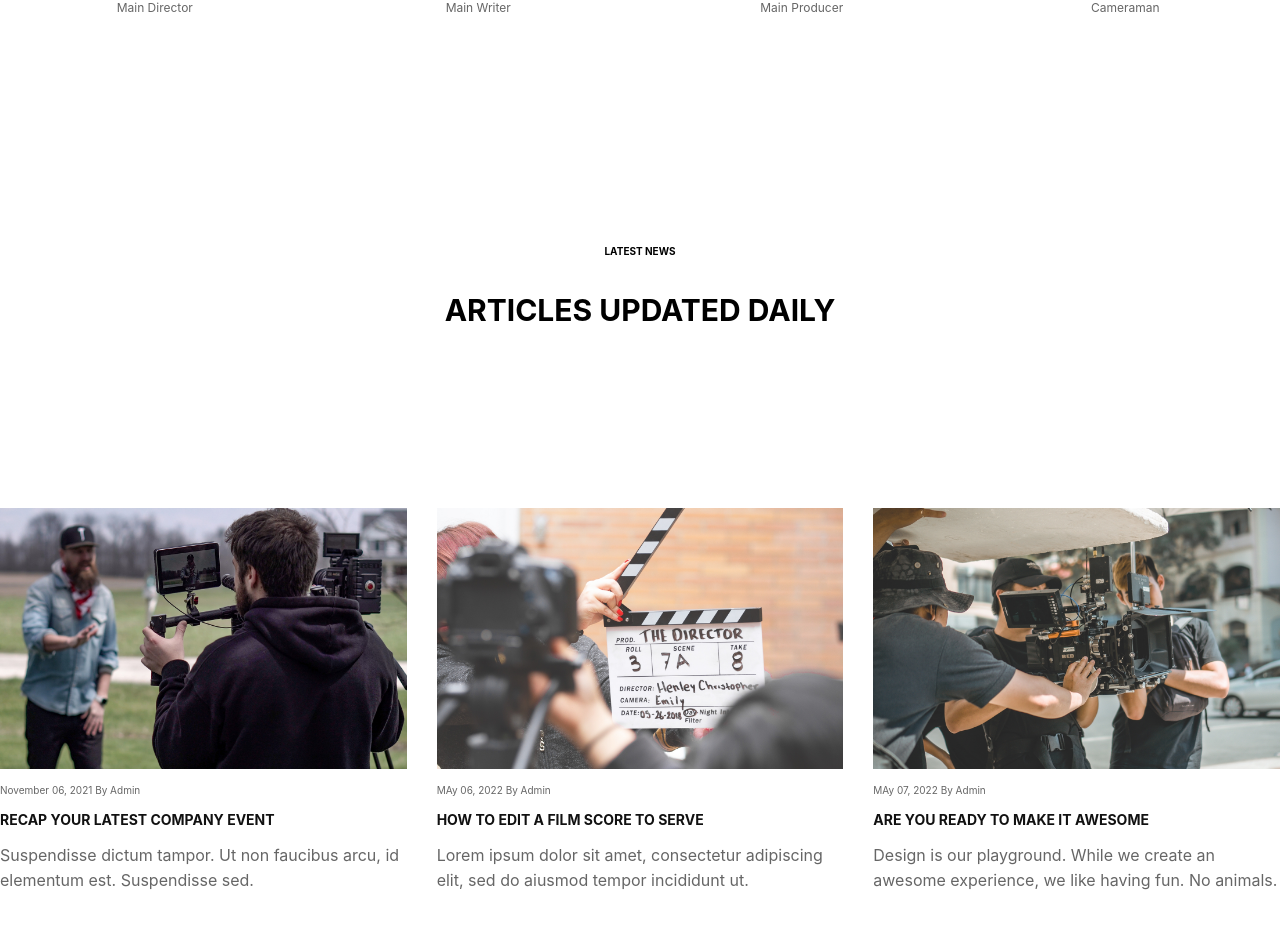
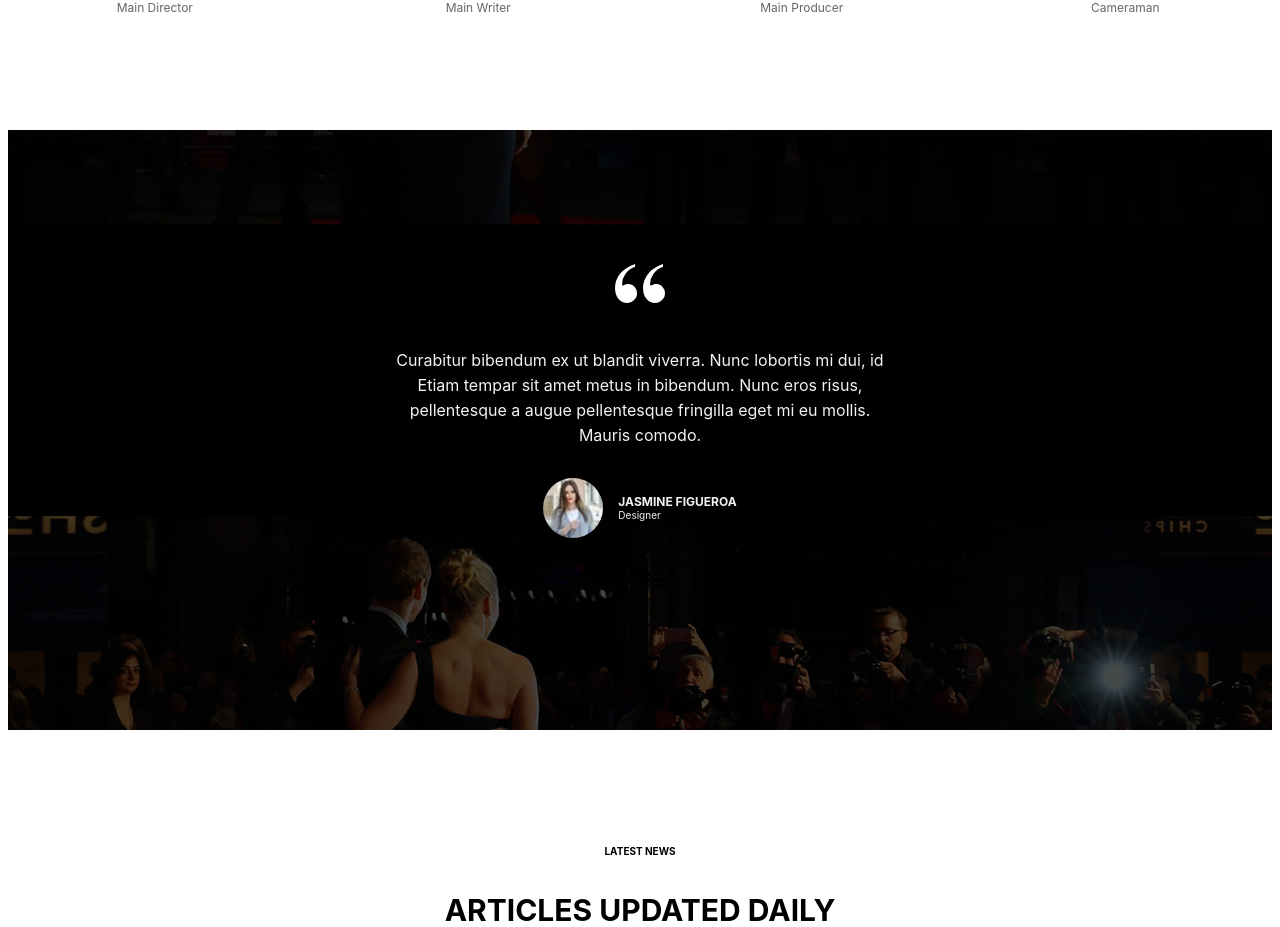
Before and after one commit to Mario-Arista/proj-html-vuejs, a Vue app: page / in a window 1280 px wide. Shown: the part 4417-5344 px from the top of the page. Built offline with nearby package versions, Linux system fonts and the light colour scheme.

Commit message:
section with quote almost done

```diff
--- a/src/components/Sections/SectionQuotes.vue
+++ b/src/components/Sections/SectionQuotes.vue
@@ -9,12 +9,113 @@ export default {
 
 <template>
 
+    <section class="container-fluid">
+
+        <div class="row-quote">
+
+            <div class="quote">
+
+                <img class="quote-icon" src="/img/quote-icon.svg" alt="icona quote">
+                <p>Curabitur bibendum ex ut blandit viverra. Nunc lobortis mi dui, id Etiam tempar sit amet metus in bibendum. Nunc eros risus, pellentesque a augue pellentesque fringilla eget mi eu mollis. Mauris comodo.</p>
+                <div class="single-partner">
+                    <img src="/img/quote-img-1.jpg" alt="Foto di Jasmine Figueroa">
+                    <div class="info-partner">
+                        <div class="name-partner">Jasmine Figueroa</div>
+                        <div class="position-partner">Designer</div>
+                    </div>
+
+                </div>
+                <div class="icon-to-change">
+                        <img src="/img/icon-hamburger.svg" alt="">
+                        <img src="/img/icon-hamburger.svg" alt="">
+                        <img src="/img/icon-hamburger.svg" alt="">
+                </div>
+            </div>
+
+        </div>
+
+    </section>
 
 
 </template>
 
-<style lang="scss" scoped>
+<style lang="scss">
+
+@use '../../style/variables.scss' as *;
 
 
+.row-quote {
+    display: flex;
+    align-items: center;
+    justify-content: center;
 
+    width: 100%;
+
+    height: 600px;
+
+    background-image: url('/img/quote-background.jpg');
+    background-size: cover;
+
+    background-position-y: 240px;
+    background-position-x: 100px;
+
+    .quote {
+        display: flex;
+        flex-direction: column;
+        align-items: center;
+        justify-content: center;
+
+        max-width: 40%;
+        color: $secondary_white;
+
+        .quote-icon {
+            width: 50px;
+            filter: invert(1.85);
+            padding-bottom: 45px;
+        }
+
+        p {
+            text-align: center;
+            padding-bottom: 30px;
+            line-height: 25px;
+
+        }
+
+        .single-partner {
+            display: flex;
+            align-items: center;
+            gap: 15px;
+            padding-bottom: 30px;
+
+            img {
+                width: 60px;
+                height: 60px;
+                border-radius: 50%;
+            }
+            .info-partner {
+
+                .name-partner {
+                    text-transform: uppercase;
+                    font-size: 12px;
+                    font-weight: bold;
+                }
+
+                .position-partner {
+                    font-size: 10px;
+                }
+
+            }
+
+            .icon-to-change {
+
+                img {
+                    filter: invert(1.85);
+                }
+
+            }
+        }
+    }
+
+
+}
 </style>
--- a/src/style/variables.scss
+++ b/src/style/variables.scss
@@ -1,5 +1,5 @@
 $primary_white: #FFFFFF;
-$secondar_white: #F2F2F2;
+$secondary_white: #F2F2F2;
 
 $primary_color: #111111;
 $secondary_color: #666666;
```
